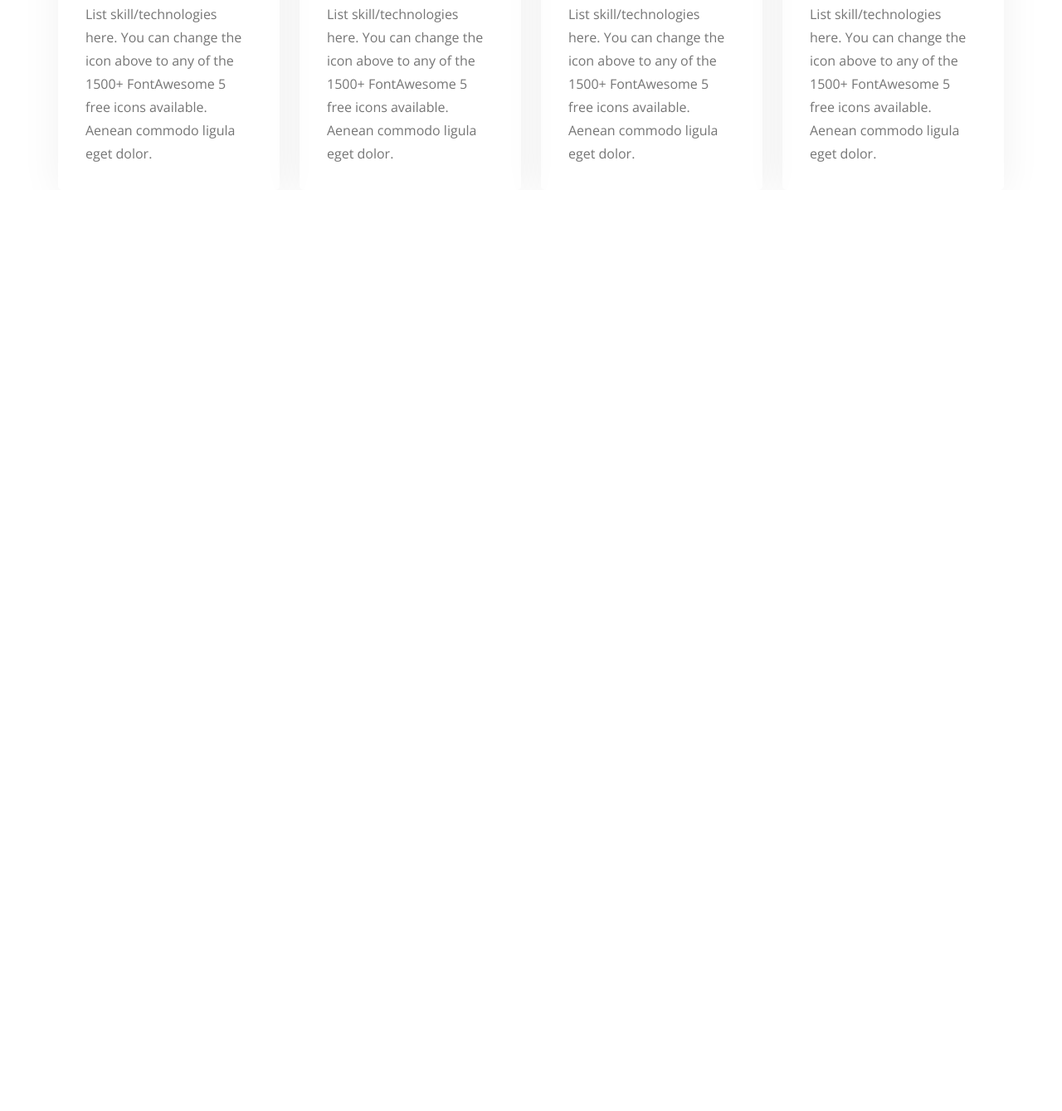
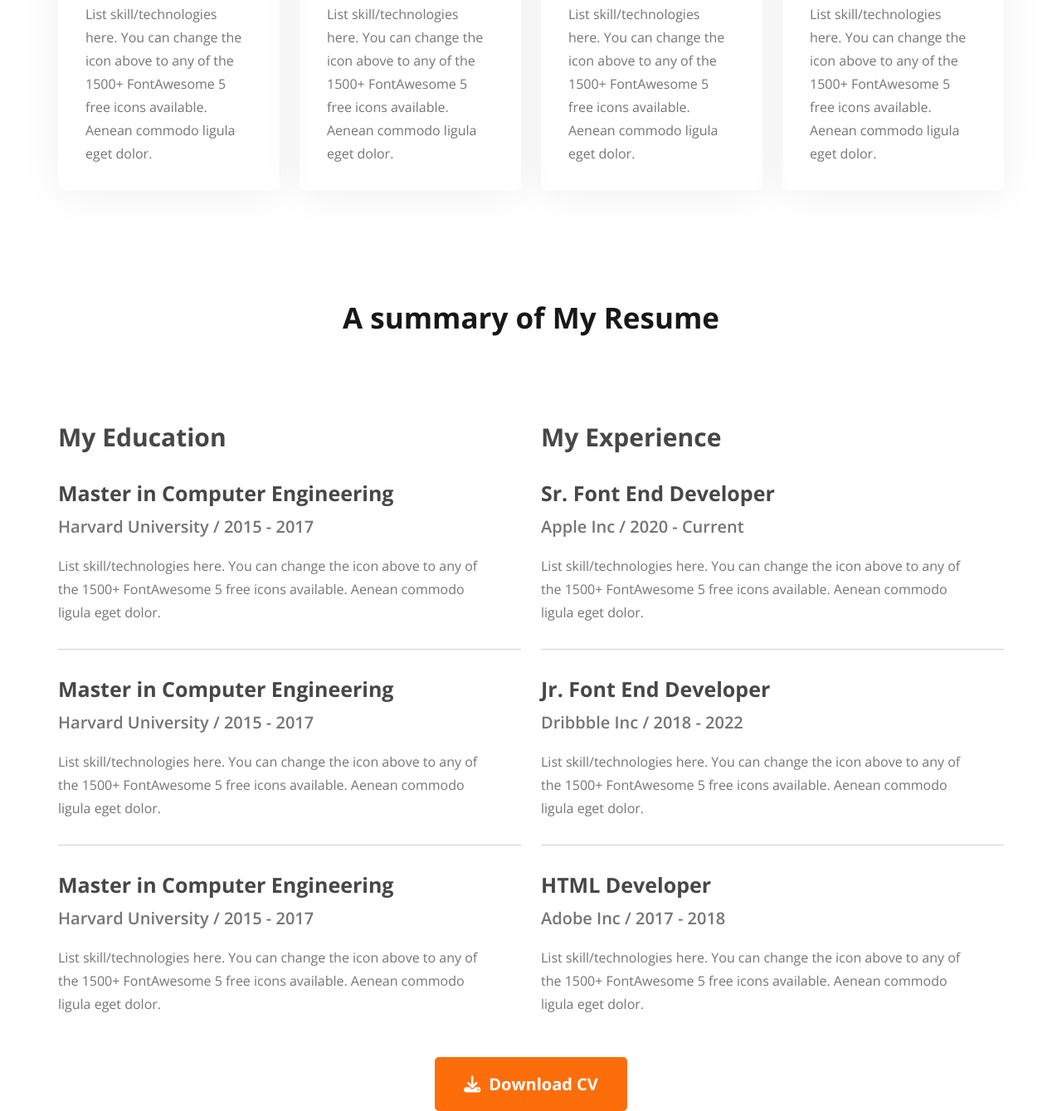
Before and after one commit to masud-rana44/Webdevloper-Protfolio, a plain HTML site: page index.html in a window 1280 px wide. Shown: the part 2023-3362 px from the top of the page at 83% size. Before the commit the page ends 2252 px from the top, so only its background shows below. Drawn offline with nearby package versions, Linux system fonts and the light colour scheme.

Commit message:
after resume section complter

```diff
--- a/index.html
+++ b/index.html
@@ -160,6 +160,95 @@
           </div>
         </div>
       </section>
+
+      <!-- section resume -->
+      <section class="section-resume">
+        <h2 class="section-heading mb-lg item-center">
+          A summary of My Resume
+        </h2>
+        <div class="resume-columns">
+          <div class="resume-column">
+            <h3 class="resume-column-title">My Education</h3>
+            <div class="resume-item">
+              <h2 class="resume-item-title">Master in Computer Engineering</h2>
+              <h3 class="resume-item-institution">
+                Harvard University / 2015 - 2017
+              </h3>
+              <p class="resume-item-description">
+                List skill/technologies here. You can change the icon above to
+                any of the 1500+ FontAwesome 5 free icons available. Aenean
+                commodo ligula eget dolor.
+              </p>
+            </div>
+            <span class="horizontal-line"></span>
+            <div class="resume-item">
+              <h2 class="resume-item-title">Master in Computer Engineering</h2>
+              <h3 class="resume-item-institution">
+                Harvard University / 2015 - 2017
+              </h3>
+              <p class="resume-item-description">
+                List skill/technologies here. You can change the icon above to
+                any of the 1500+ FontAwesome 5 free icons available. Aenean
+                commodo ligula eget dolor.
+              </p>
+            </div>
+            <span class="horizontal-line"></span>
+            <div class="resume-item">
+              <h2 class="resume-item-title">Master in Computer Engineering</h2>
+              <h3 class="resume-item-institution">
+                Harvard University / 2015 - 2017
+              </h3>
+              <p class="resume-item-description">
+                List skill/technologies here. You can change the icon above to
+                any of the 1500+ FontAwesome 5 free icons available. Aenean
+                commodo ligula eget dolor.
+              </p>
+            </div>
+          </div>
+
+          <div class="resume-column">
+            <h3 class="resume-column-title">My Experience</h3>
+            <div class="resume-item">
+              <h2 class="resume-item-title">Sr. Font End Developer</h2>
+              <h3 class="resume-item-institution">
+                Apple Inc / 2020 - Current
+              </h3>
+              <p class="resume-item-description">
+                List skill/technologies here. You can change the icon above to
+                any of the 1500+ FontAwesome 5 free icons available. Aenean
+                commodo ligula eget dolor.
+              </p>
+            </div>
+            <span class="horizontal-line"></span>
+            <div class="resume-item">
+              <h2 class="resume-item-title">Jr. Font End Developer</h2>
+              <h3 class="resume-item-institution">
+                Dribbble Inc / 2018 - 2022
+              </h3>
+              <p class="resume-item-description">
+                List skill/technologies here. You can change the icon above to
+                any of the 1500+ FontAwesome 5 free icons available. Aenean
+                commodo ligula eget dolor.
+              </p>
+            </div>
+            <span class="horizontal-line"></span>
+            <div class="resume-item">
+              <h2 class="resume-item-title">HTML Developer</h2>
+              <h3 class="resume-item-institution">Adobe Inc / 2017 - 2018</h3>
+              <p class="resume-item-description">
+                List skill/technologies here. You can change the icon above to
+                any of the 1500+ FontAwesome 5 free icons available. Aenean
+                commodo ligula eget dolor.
+              </p>
+            </div>
+          </div>
+        </div>
+        <div class="download-cv-button">
+          <a href="#" class="btn btn--orange"
+            ><i class="fa-solid fa-download"></i><span>Download CV</span></a
+          >
+        </div>
+      </section>
     </main>
     <footer class="footer"></footer>
   </body>
--- a/styles/style.css
+++ b/styles/style.css
@@ -18,6 +18,10 @@ body {
 
 section {
   margin-top: 130px;
+}
+
+body a {
+  text-decoration: none;
 }
 
 .btn {
@@ -56,6 +60,13 @@ section {
   margin-bottom: 30px;
 }
 
+.mb-lg {
+  margin-bottom: 100px;
+}
+
+.item-center {
+  text-align: center;
+}
 /**************************/
 /* NAVIGATION */
 /**************************/
@@ -79,10 +90,6 @@ section {
   align-items: center;
   justify-content: space-between;
   padding: 5rem 22.6rem 5rem 0;
-}
-
-.header a {
-  text-decoration: none;
 }
 
 .logo {
@@ -248,3 +255,60 @@ section {
   font-size: 16px;
   line-height: 28px;
 }
+
+/**************************/
+/* RESUME */
+/**************************/
+
+.resume-columns {
+  display: flex;
+  align-items: center;
+  gap: 24px;
+}
+
+.resume-column-title {
+  color: var(--dark-02, #474747);
+  font-size: 30px;
+  font-weight: 700;
+  margin-bottom: 30px;
+}
+
+.resume-item-title {
+  color: var(--dark-02, #474747);
+  font-size: 25px;
+  font-weight: 700;
+  margin-bottom: 10px;
+}
+
+.resume-item-institution {
+  color: var(--dark-03, #757575);
+  font-size: 20px;
+  font-weight: 600;
+  margin-bottom: 20px;
+}
+
+.resume-item-description {
+  color: var(--dark-03, #757575);
+  font-size: 16px;
+  font-weight: 400;
+  line-height: 28px;
+  margin-right: 50px;
+}
+
+.horizontal-line {
+  display: block;
+  border-bottom: 1px solid #d1d1d1;
+  margin: 30px 0;
+}
+
+.download-cv-button {
+  display: flex;
+  justify-content: center;
+  margin-top: 50px;
+}
+
+.download-cv-button .btn {
+  display: flex;
+  align-items: center;
+  gap: 10px;
+}
```
